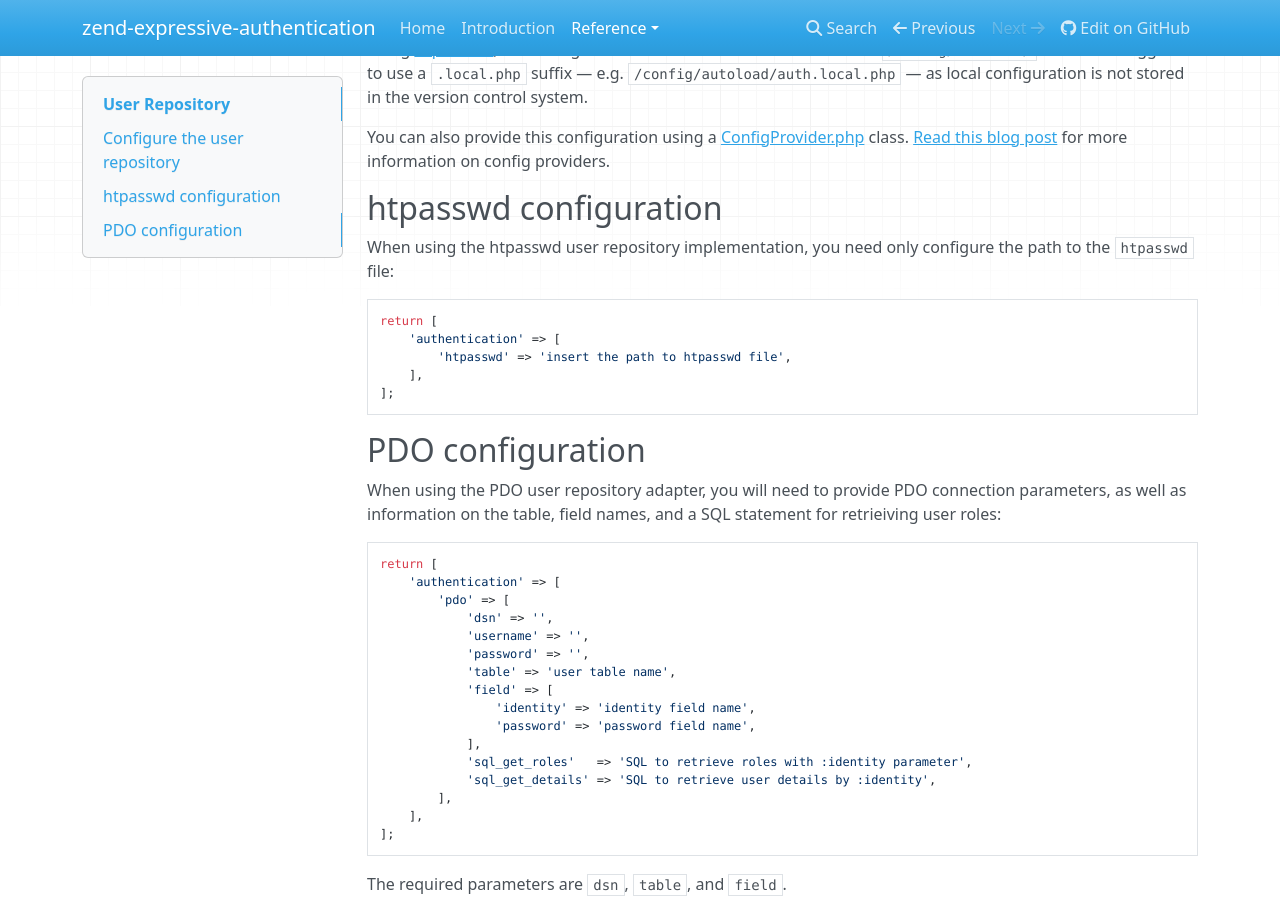
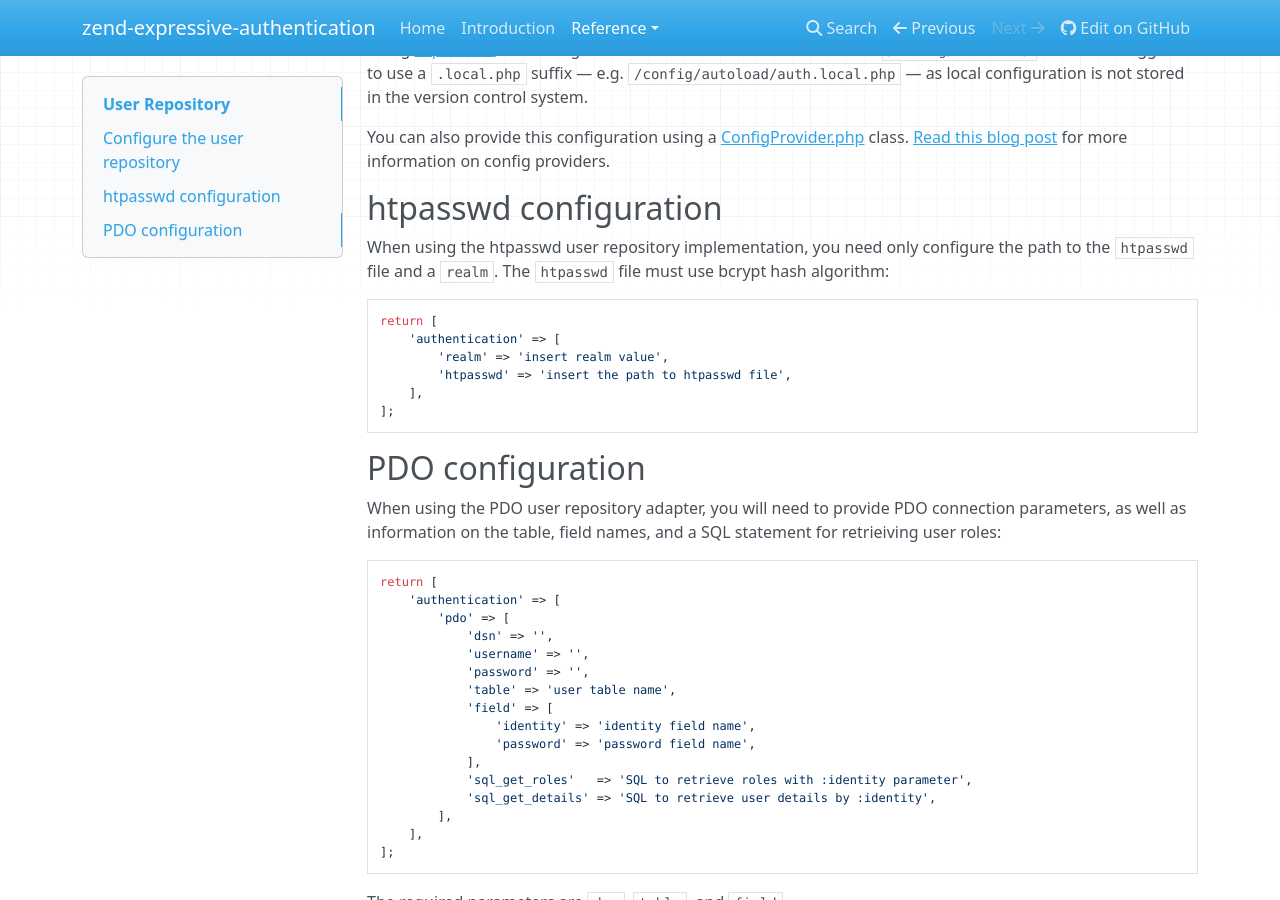
Before and after one commit to zendframework/zend-expressive-authentication, an MkDocs documentation site: the page built from docs/book/v1/user-repository.md, in a window 1280 px wide and 900 px high, scrolled down 764 px. Built offline with MkDocs 1.6.1, drawn with Linux system fonts in a browser that asks for light colours; nearby versions of some CDN libraries; old or Windows-style settings are respelled for this version of MkDocs.

Commit message:
added realm to htpasswd configuration, added bcrypt hint
The realm is required to prevent an InvalidConfigException in BasicAccessFactory from zendframework/zend-expressive-authentication-basic.

Since it's checked and RFC 2617 says "The realm attribute (case-insensitive) is required for all authentication schemes which issue a challenge.", it should be save to add it to the docs.

Also the .htpasswd file must use bcrypt hash algorithm, otherwise a RuntimeException is thrown.

````diff
--- a/docs/book/v1/user-repository.md
+++ b/docs/book/v1/user-repository.md
@@ -52,11 +52,12 @@ for more information on config providers.
 ## htpasswd configuration
 
 When using the htpasswd user repository implementation, you need only configure
-the path to the `htpasswd` file:
+the path to the `htpasswd` file and a `realm`. The `htpasswd` file must use bcrypt hash algorithm:
 
 ```php
 return [
     'authentication' => [
+        'realm' => 'insert realm value',
         'htpasswd' => 'insert the path to htpasswd file',
     ],
 ];
````
